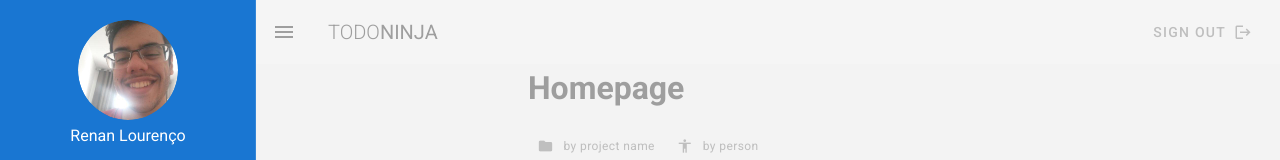
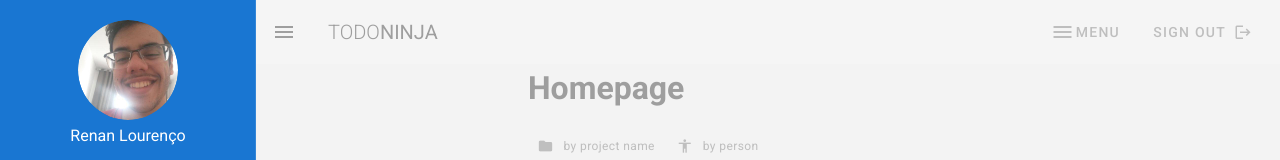
Before and after one commit to RenanLourenco/todoList-Vuetify, a Vue app: page / in a window 1280 px wide. Shown: the top 160 px of the page. Built offline with nearby package versions, Linux system fonts and the light colour scheme.

Commit message:
menu created in navigation bar

```diff
--- a/src/components/NavBar.vue
+++ b/src/components/NavBar.vue
@@ -8,7 +8,38 @@
                     <span>Ninja</span>
                 </v-toolbar-title>
                 <v-spacer></v-spacer>
-                <v-spacer></v-spacer>
+
+                <template>
+                <div class="text-center">
+                    <v-menu offset-y>
+                    <template v-slot:activator="{ on, attrs }">
+                        <v-btn
+                        color="grey"
+                        plain
+                        v-bind="attrs"
+                        v-on="on"
+                        >
+                        <v-icon>mdi-menu</v-icon>
+                        <span>Menu</span>
+                        </v-btn>
+                    </template>
+                    <v-list>
+                        <v-list-item
+                        v-for="link in links"
+                        :key="link.text"
+                        router :to="link.route"
+                        >
+                        <v-list-item-title>{{ link.text }}</v-list-item-title>
+                        </v-list-item>
+                    </v-list>
+                    </v-menu>
+                </div>
+                </template>
+
+
+                <!--Menu-->
+
+
                 <v-btn plain color="grey">
                     <span>sign out</span>
                     <v-icon right class="hidden-xs-and-down">mdi-logout</v-icon>
```
Also changed, not shown: public/baseline_expand_circle_down_black_24dp.png (added).
